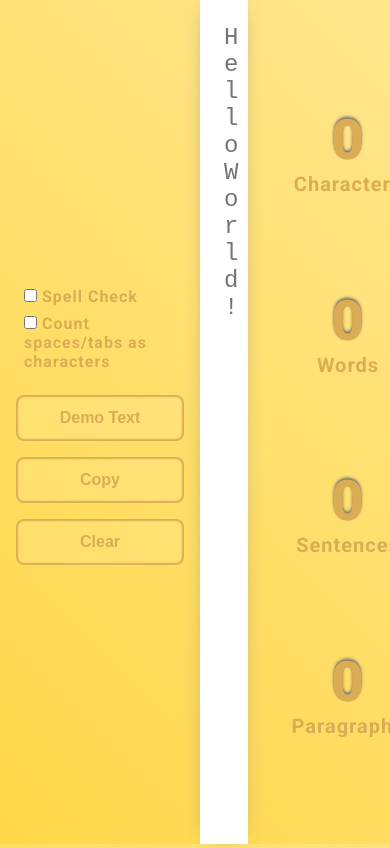
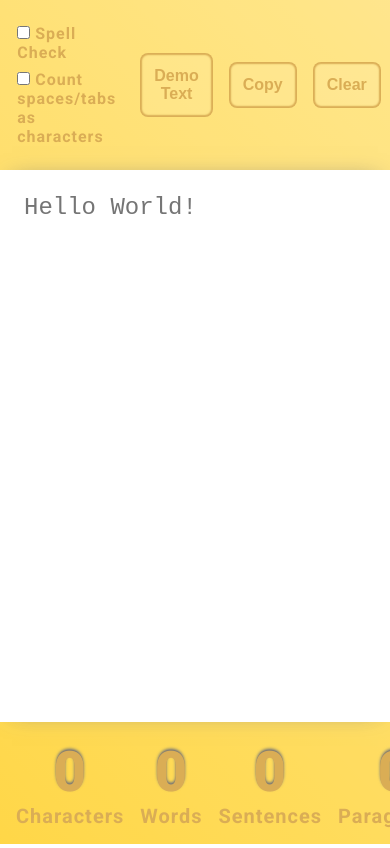
Before and after one commit to ishantbhurani/word-count, a plain HTML site: page index.html in a window 390 px wide. Shown: the top 848 px of the page. Drawn offline with Linux system fonts and the light colour scheme.

Commit message:
Add styles for tablet screens

```diff
--- a/css/style.css
+++ b/css/style.css
@@ -105,3 +105,19 @@ footer .count {
   background-color: rgba(255, 255, 255, 0.5);
   box-shadow: none;
 }
+
+@media screen and (max-width: 900px) {
+  body {
+    grid-template-columns: 1fr;
+    grid-template-rows: auto 1fr auto;
+  }
+
+  header,
+  footer {
+    width: 100%;
+    max-width: 100%;
+    flex-direction: row;
+    align-items: center;
+    gap: 1em;
+  }
+}
```
